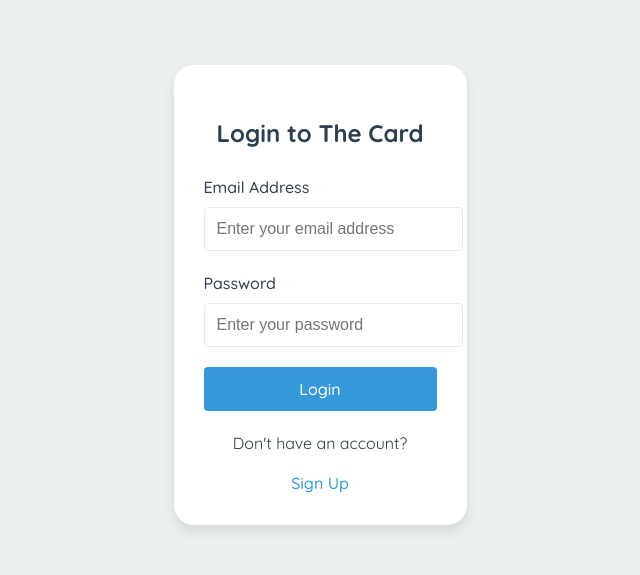
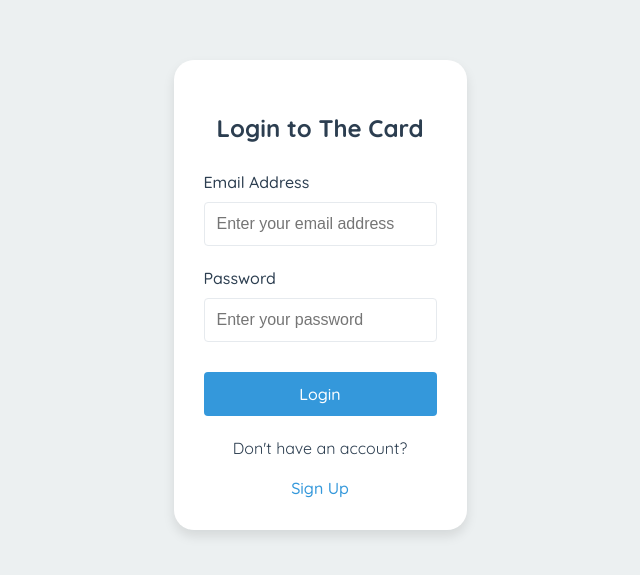
Before and after one commit to AlexanderWinters/the_score_card, a React (Vite) app: page /login in a window 1280 px wide. Shown: the part 141-716 px from the top of the page, without its empty margins (320-960 px from the left). Built offline with nearby package versions, Linux system fonts and the light colour scheme.

Commit message:
Updates #13: centered input fields in the login and sign up pages.
Signed-off-by: alex <alex@kknds.com>

```diff
--- a/src/App.css
+++ b/src/App.css
@@ -5,7 +5,8 @@
   --secondary-color: #2ecc71;    /* Mint green secondary */
   --accent-color: #1abc9c;       /* Teal accent */
   --text-color: #2c3e50;         /* Dark slate for text */
-  --text-light: #7f8c8d;         /* Lighter text for secondary info */
+  --text-light: #7f8c8d;
+  --text-secondary: #95a5a6;
   --light-bg: #f5f9fa;           /* Very light blue-tinted background */
   --card-shadow: 0 8px 30px rgba(0, 0, 0, 0.06), 0 2px 8px rgba(0, 0, 0, 0.04);
   --soft-shadow: 0 4px 6px rgba(50, 50, 93, 0.08), 0 1px 3px rgba(0, 0, 0, 0.05);
@@ -27,8 +28,7 @@
   --error-color: #d32f2f;
   --card-background: #1d2a2f;
   --font-family: 'Quicksand', 'Roboto', -apple-system, BlinkMacSystemFont, sans-serif;
-
-
+  --disabled-color: #b2bec3;
 }
 
 [data-theme="dark"] {
@@ -38,6 +38,7 @@
   --accent-color: #00b894;       /* Darker teal accent for dark mode */
   --text-color: #ecf0f1;
   --text-light: #bdc3c7;
+  --text-secondary: #a0a9ab;
   --light-bg: #2c3e50;
   --card-shadow: 0 8px 30px rgba(0, 0, 0, 0.2), 0 2px 8px rgba(0, 0, 0, 0.1);
   --soft-shadow: 0 4px 6px rgba(0, 0, 0, 0.15), 0 1px 3px rgba(0, 0, 0, 0.1);
@@ -49,7 +50,8 @@
   --input-bg: #2c3e50;
   --summary-border: #34495e;
   --over-par: #e74c3c;           /* Keep same color for over par */
-  --under-par: #2ecc71;          /* Keep same color for under par */
+  --under-par: #2ecc71;
+  --disabled-color: #636e72;
 }
 
 .app-header {
--- a/src/styles/loginPage.css
+++ b/src/styles/loginPage.css
@@ -1,4 +1,5 @@
-/* src/components/LoginPage.css */
+/* Updated styles for loginPage.css */
+
 .login-container {
     display: flex;
     justify-content: center;
@@ -15,6 +16,7 @@
     padding: 30px;
     width: 100%;
     max-width: 400px;
+    margin: 0 auto; /* Ensure the card is centered */
 }
 
 .login-card h2 {
@@ -25,6 +27,10 @@
 
 .form-group {
     margin-bottom: 20px;
+    display: flex;
+    flex-direction: column;
+    align-items: center; /* Center the form elements */
+    width: 100%;
 }
 
 .form-group label {
@@ -32,6 +38,8 @@
     margin-bottom: 8px;
     font-weight: 500;
     color: var(--text-color);
+    width: 100%; /* Ensure label takes full width */
+    text-align: left; /* Keep text left-aligned */
 }
 
 .form-group input {
@@ -42,6 +50,7 @@
     background-color: var(--input-bg);
     color: var(--text-color);
     font-size: 16px;
+    box-sizing: border-box; /* Ensure padding doesn't increase width */
 }
 
 .form-group small {
@@ -49,6 +58,15 @@
     margin-top: 6px;
     font-size: 14px;
     color: var(--text-secondary);
+    width: 100%; /* Full width for small text */
+    text-align: left;
+}
+
+form {
+    width: 100%;
+    display: flex;
+    flex-direction: column;
+    align-items: center;
 }
 
 .login-button, .signup-button {
@@ -62,6 +80,7 @@
     font-weight: 500;
     cursor: pointer;
     transition: background-color 0.2s;
+    margin-top: 10px;
 }
 
 .login-button:hover, .signup-button:hover {
@@ -77,6 +96,7 @@
     text-align: center;
     margin-top: 20px;
     color: var(--text-color);
+    width: 100%;
 }
 
 .link-button {
@@ -100,11 +120,14 @@
     border-radius: 4px;
     margin-bottom: 20px;
     text-align: center;
+    width: 100%;
 }
 
+/* User key input specific styles */
 .user-key-input {
     display: flex;
     gap: 8px;
+    width: 100%;
 }
 
 .user-key-input input {
```
